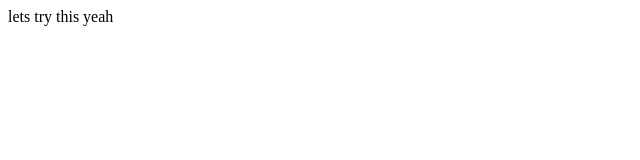
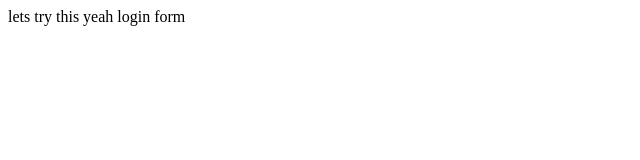
Before and after one commit to SozinSol/My-really-first, a plain HTML site: page index.html in a window 1280 px wide. Shown: the full height of the page, 0-640 px from the left. Drawn offline with Linux system fonts and the light colour scheme.

Commit message:
login form

```diff
--- /dev/null
+++ b/dir2/app2/app2.js
@@ -0,0 +1 @@
+console.log(yoyodog);
--- a/index.html
+++ b/index.html
@@ -4,5 +4,6 @@
     </head>
     <body>
         lets try this yeah
+        login form
     </body>
 </html>
```
Also changed, not shown: login.html (added, +1 -0 lines), app.js (line endings or trailing spaces), log.txt (added).
